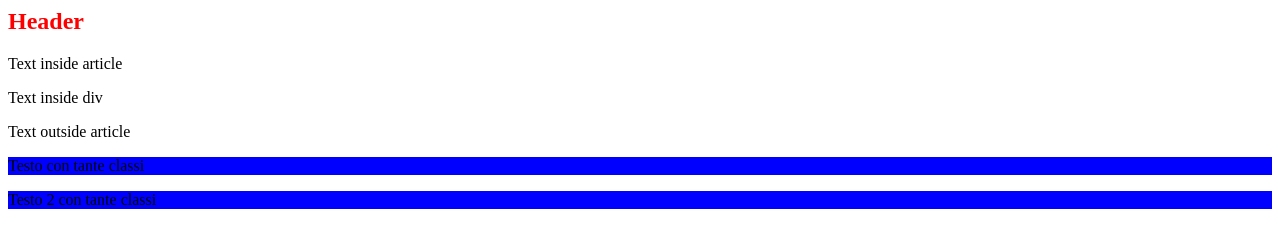
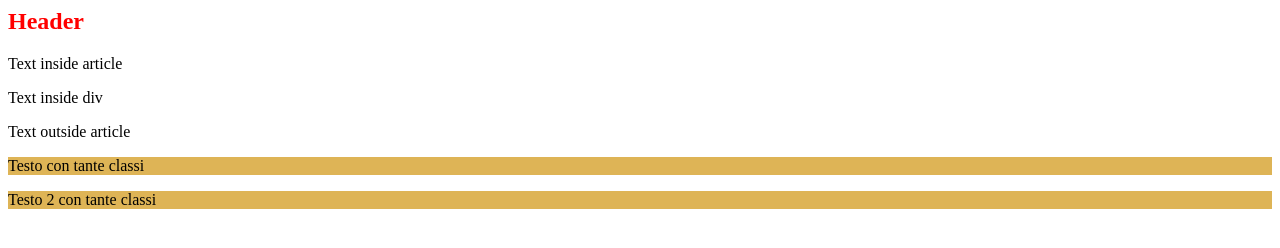
Before and after one commit to stefanoyoyo/Css-selector.selector-meaning, a plain HTML site: page index.html in a window 1280 px wide. Drawn offline with Linux system fonts and the light colour scheme.

Commit message:
2 files modified

```diff
--- a/styles.css
+++ b/styles.css
@@ -16,5 +16,5 @@ article.article h1.h1 {
 
 /** Funziona */
 .in-div.color-red.size-12 {
-  background-color:blue ;
+  background-color:#deb456 ;
 }
```
Also changed, not shown: index.html (line endings or trailing spaces).
